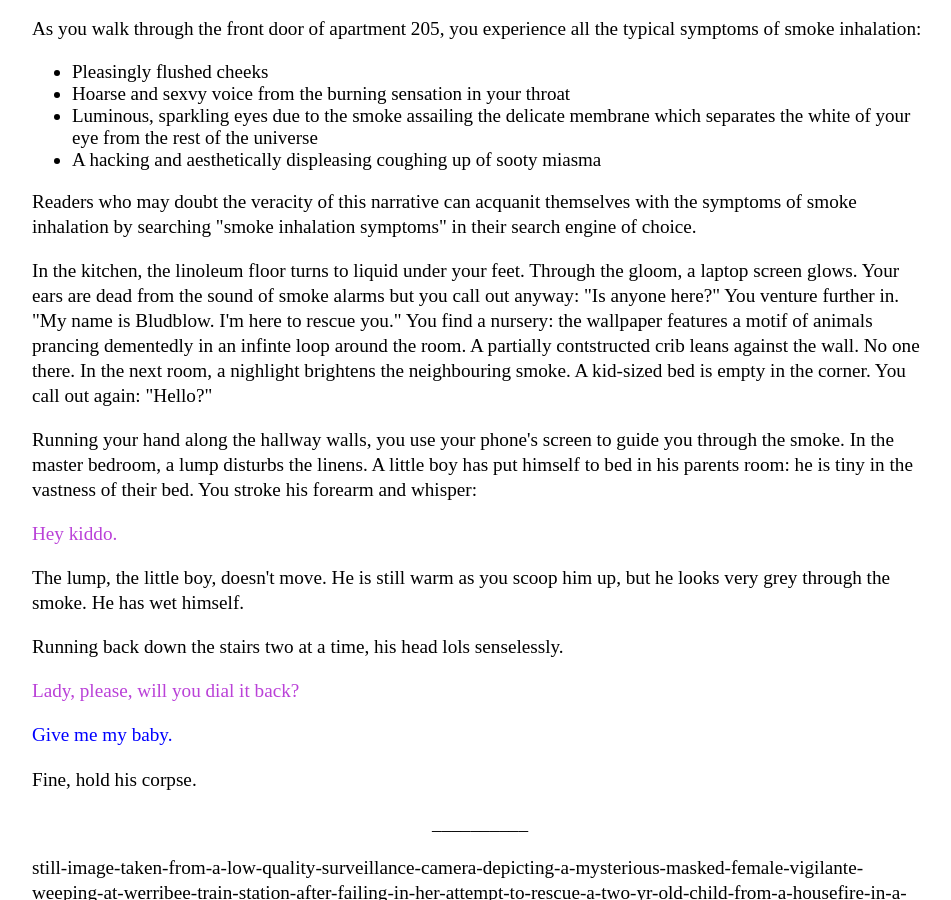
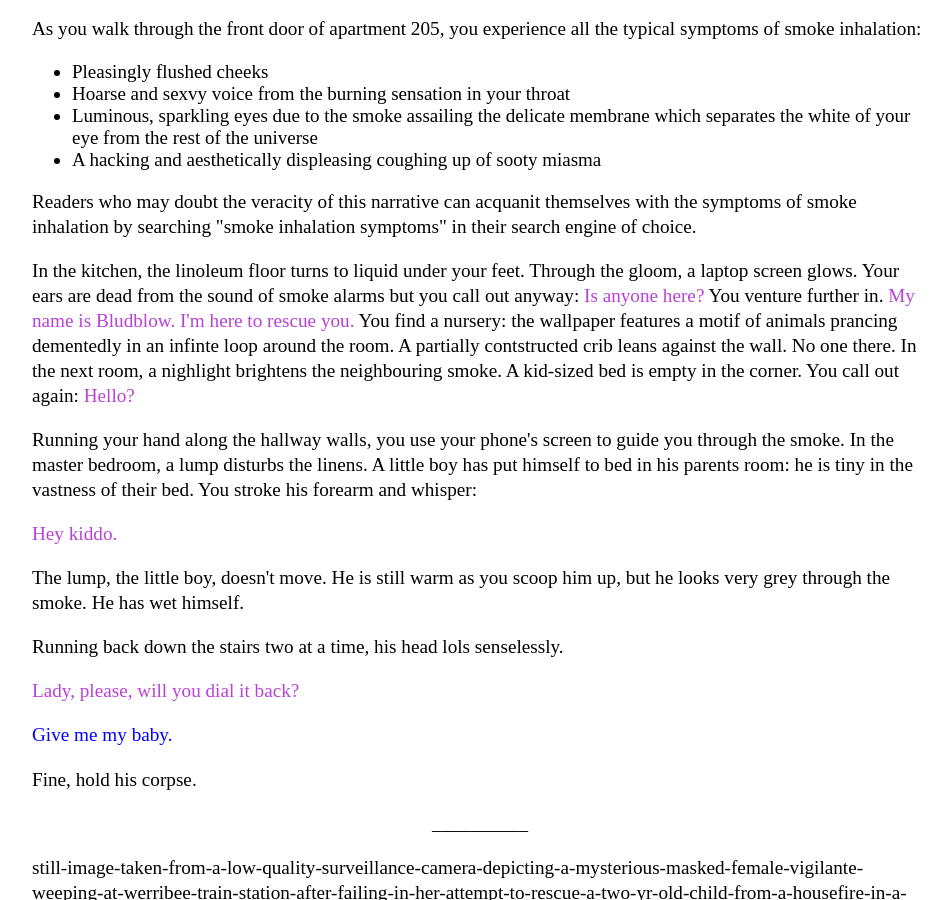
Before and after one commit to Pinelife/pinelife.github.io, a Jekyll site: the page Hellhole/Room12.html, which Jekyll copies as it is, in a window 1280 px wide and 900 px high, scrolled down 2615 px. Shown: the whole window, without its empty margins (160-1111 px from the left). Built offline with Jekyll 4.4.1, drawn with Linux system fonts in a browser that asks for light colours.

Commit message:
Update Room12.html

```diff
--- a/Hellhole/Room12.html
+++ b/Hellhole/Room12.html
@@ -162,10 +162,10 @@ Readers who may doubt the veracity of this narrative can acquanit themselves wit
  by searching "smoke inhalation symptoms" in their search engine of choice.
 </p>
 <p>In the kitchen, the linoleum floor turns to liquid under your feet. Through the gloom, a laptop screen glows. Your ears are dead
-from the sound of smoke alarms but you call out anyway: "Is anyone here?" You venture further in. "My name is Bludblow. I'm here to
-	rescue you." You find a nursery: the wallpaper features a motif of animals prancing dementedly in an infinte loop around
-	the room. A  partially contstructed crib leans against the wall. No one there. In the next room, a nighlight brightens the
-	neighbouring smoke. A kid-sized bed is empty in the corner. You call out again: "Hello?"
+from the sound of smoke alarms but you call out anyway: <span class="lauria">Is anyone here?</span> You venture further in.
+<span class="lauria">My name is Bludblow. I'm here to rescue you.</span> You find a nursery: the wallpaper features a motif of animals prancing dementedly in an infinte loop around
+the room. A  partially contstructed crib leans against the wall. No one there. In the next room, a nighlight brightens the
+neighbouring smoke. A kid-sized bed is empty in the corner. You call out again: <span class="lauria">Hello?</span>
 </p>
 <p>Running your hand along the hallway walls, you use your phone's screen to guide you through the smoke. In the master bedroom, a lump
 disturbs the linens. A little boy has put himself to bed in his parents room: he is tiny in the vastness of their bed. You
```
